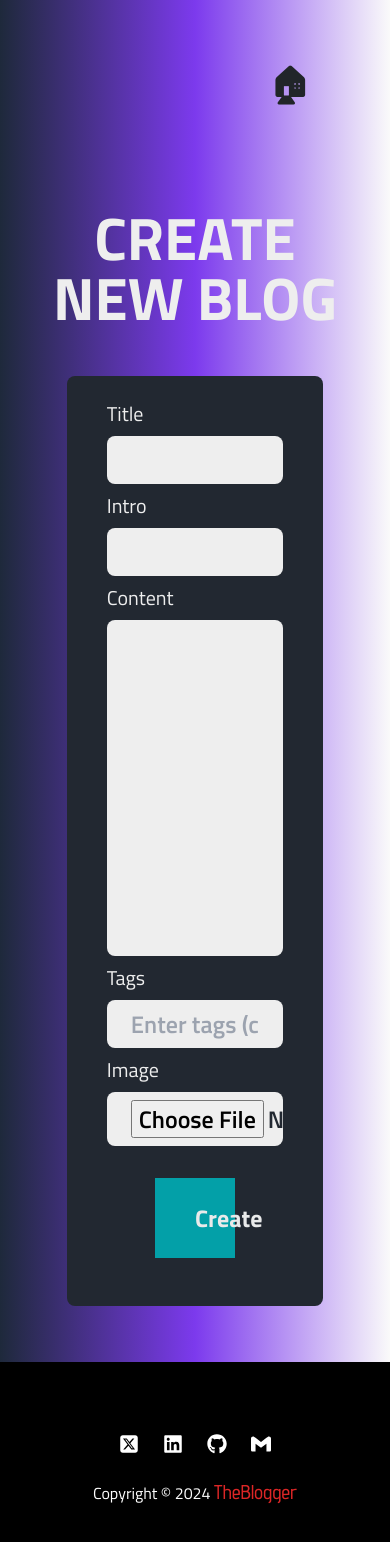
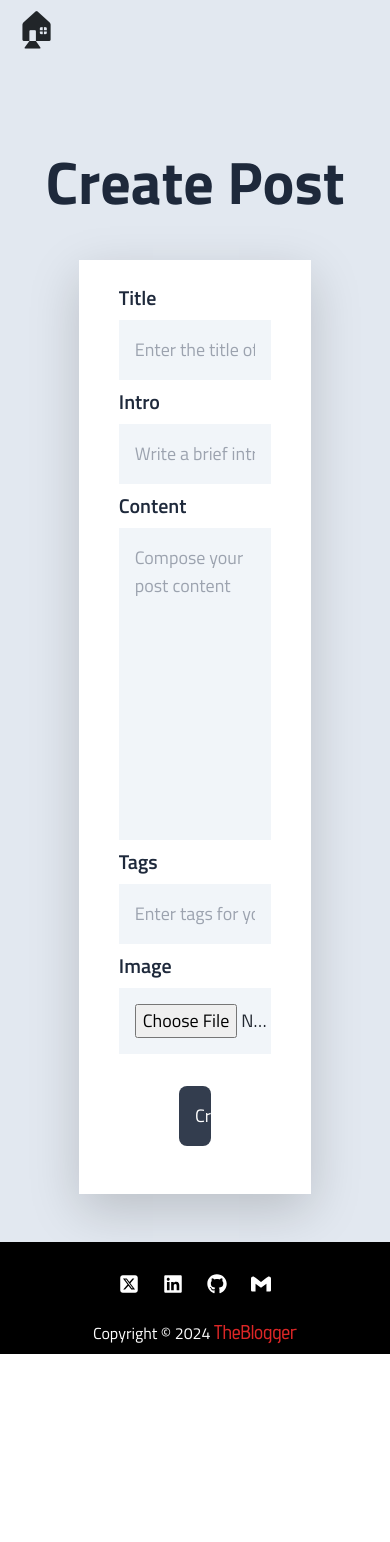
Before and after one commit to debanjan-G/Blog-Website, a React (Vite) app in the folder client/: page /create-blog in a window 390 px wide. Shown: the top 1542 px of the page. After the commit the page ends 1354 px from the top, so only its background shows below. Built offline with nearby package versions, Linux system fonts and the light colour scheme.

Commit message:
Improved Styling of Edit Blog and Create Blog Components

```diff
--- a/client/src/components/Auth Forms/Login.jsx
+++ b/client/src/components/Auth Forms/Login.jsx
@@ -67,7 +67,7 @@ const Login = () => {
                 <input required ref={emailRef} type="email" name="" id="email" className="bg-[#64748B] text-white py-2 px-4 rounded-md" />
                 <label className='text-[#DBEAFE]'>Password</label>
                 <input required ref={passwordRef} type="password" name="" id="password" className="bg-[#64748B] text-white py-2 px-4 rounded-md mb-4" />
-                <button className='bg-green-500 text-white font-semibold py-3 px-6 w-full rounded-md opacity-85 hover:opacity-100'>Log in</button>
+                <button className='bg-green-500 text-white font-semibold py-2 px-4 w-full rounded-md opacity-85 hover:opacity-100'>Log in</button>
               </form>
               <span className='text-white hover:text-green-500 block text-center mt-4'> <Link to="/register">New here? Click to register.</Link></span>
             </div>
--- a/client/src/components/Blog Forms/ContactForm.jsx
+++ b/client/src/components/Blog Forms/ContactForm.jsx
@@ -9,7 +9,7 @@ const ContactForm = () => {
       <div className='bg-cover h-full pb-10' style={{ backgroundImage: `url(${authBG})` }}>
         <Header />
         <div className='flex h-full items-center justify-center mx-1/2 w-full'></div>
-        <div className=' bg-slate-900 w-1/3 mx-auto p-10 rounded-lg  '>
+        <div className=' bg-slate-900 w-1/2 mx-auto p-10 rounded-lg  '>
           <h1 className='text-slate-200 text-4xl text-center'>Drop Us a Line</h1>
           <form action="" className="flex flex-col gap-4 h-full w-full p-5  text-lg">
             <label className='text-[#DBEAFE]'>Name</label>
@@ -18,11 +18,11 @@ const ContactForm = () => {
             <input type="email" name="" id="" className="bg-[#64748B] text-white py-2 px-4  rounded-md " />
             <label className='text-[#DBEAFE]'>Message</label>
             <textarea className="bg-[#64748B] text-white py-2 px-4  rounded-md  resize-none " rows="3" />
+            <button className='bg-green-500 text-white font-semibold py-3 px-6 w-1/2 mx-auto rounded-md  opacity-85 hover:opacity-100'>Submit</button>
           </form>
 
-          <button className='bg-green-500 text-white font-semibold py-3 px-6 w-full rounded-md my-6 mx-auto  opacity-85 hover:opacity-100'>Submit</button>
         </div>
-      </div>
+      </div >
     </>
   );
 };
--- a/client/src/components/Blog Forms/CreateBlogForm.jsx
+++ b/client/src/components/Blog Forms/CreateBlogForm.jsx
@@ -84,34 +84,36 @@ const CreateBlogForm = () => {
 
 
     return (
-        <>
 
 
-            <div className=" bg-gradient-to-l from-neutral-50 via-violet-600 to-slate-800 py-2 px-4 bg-center h-full  ">
-                <Header />
-                <h1 className='text-6xl text-[#EEEEEE] font-bold  text-center my-5'>CREATE NEW BLOG</h1>
-                <form onSubmit={handleSubmit} className='bg-[#222831] flex flex-col gap-2 py-6 rounded-lg px-10 w-3/4 my-5 mx-auto '>
-                    <label className='text-xl text-[#EEEEEE]'>Title</label>
-                    <input ref={titleRef} required className='rounded-lg text-2xl text-[#222831] font-semibold bg-[#EEEEEE] py-2 px-4 w-full' type="text" name="" id="title" />
 
-                    <label className='text-xl text-[#EEEEEE]'>Intro</label>
-                    <input ref={introRef} required className='rounded-lg text-2xl text-[#222831] font-semibold bg-[#EEEEEE] py-2 px-4 w-full' type="text" name="" id="intro" />
+        <div className=" bg-slate-200 h-full  ">
+            <Header />
+            <div className="flex flex-col justify-between h-full">
+                <div className="py-5 px-10">
+                    <h1 className='text-6xl text-slate-800 font-bold  text-center my-5'>Create Post</h1>
+                    <form onSubmit={handleSubmit} className='shadow-lg bg-white flex flex-col justify-center gap-2 py-6  px-10 w-3/4  mx-auto '>
+                        <label className='font-semibold text-xl text-slate-800'>Title</label>
+                        <input ref={titleRef} required className=' text-lg text-[#222831]  bg-slate-100 p-3 w-full' type="text" name="" id="title" placeholder='Enter the title of your post' />
 
-                    <label className='text-xl text-[#EEEEEE]'>Content</label>
-                    <textarea ref={contentRef} required className='rounded-lg text-2xl text-[#222831] font-semibold bg-[#EEEEEE] py-2 px-4 w-full resize-none' name="" id="content" rows="10" />
+                        <label className='font-semibold text-xl text-slate-800'>Intro</label>
+                        <input ref={introRef} required className=' text-lg text-[#222831]  bg-slate-100 p-3 w-full' type="text" name="" id="intro" placeholder='Write a brief introduction for your post' />
 
-                    <label className='text-xl text-[#EEEEEE]'>Tags</label>
-                    <input ref={tagsRef} className='rounded-lg text-2xl text-[#222831] font-semibold bg-[#EEEEEE] py-2 px-4 w-full' type="text" name="" id="tags" placeholder="Enter tags (comma-separated)" />
+                        <label className='font-semibold text-xl text-slate-800'>Content</label>
+                        <textarea ref={contentRef} required className=' text-lg text-[#222831]  bg-slate-100 p-3 w-full resize-none' name="" id="content" rows="10" placeholder='Compose your post content' />
 
-                    <label className='text-xl text-[#EEEEEE]'>Image</label>
-                    <input type="file" onChange={handleFileChange} className='rounded-lg text-2xl text-[#222831] font-semibold bg-[#EEEEEE] py-2 px-4 w-full' name="image" id="" />
+                        <label className='font-semibold text-xl text-slate-800'>Tags</label>
+                        <input ref={tagsRef} className=' text-lg text-[#222831] bg-slate-100 p-3 w-full' type="text" name="" id="tags" placeholder='Enter tags for your post, separated by commas' />
 
-                    {/* <input ref={imageRef} required className='rounded-lg text-2xl text-[#222831] font-semibold bg-[#EEEEEE] py-2 px-4 w-full' type="text" name="" id="image" /> */}
-                    {isLoading ? <div className='text-center my-2 text-4xl'><Loader /></div> : <button className='my-4 w-1/4 mx-auto mb-10 bg-[#00ADB5] py-4 px-10 opacity-90 text-white text-2xl font-bold hover:opacity-100'>Create</button>}
+                        <label className='font-semibold text-xl text-slate-800'>Image</label>
+                        <input type="file" onChange={handleFileChange} className=' text-lg text-[#222831]  bg-slate-100 p-3 w-full' name="image" id="" placeholder='Choose an image to upload for your post' />
 
-                </form >
+                        {/* <input ref={imageRef} required className=' text-lg text-[#222831]  bgslatebg-slate-100] p-3 w-full' type="text" name="" id="image" /> */}
+                        {isLoading ? <div className='text-center my-2 text-4xl'><Loader /></div> : <button className='my-4 w-1/6 rounded-lg mx-auto mb-10 bg-slate-800  p-3 opacity-90 text-white text-lg  hover:opacity-100'>Create</button>}
+                    </form >
+                </div >
             </div >
-        </>
+        </div >
     )
 }
 
--- a/client/src/components/Blog Forms/EditBlogForm.jsx
+++ b/client/src/components/Blog Forms/EditBlogForm.jsx
@@ -1,4 +1,3 @@
-/* eslint-disable react/prop-types */
 import { useState } from 'react';
 import Header from '../Layout/Header';
 import axios from 'axios';
@@ -7,7 +6,7 @@ import { useLocation, useNavigate } from 'react-router-dom';
 const EditBlogForm = () => {
     const location = useLocation();
     const { id, title, intro, content, img, tags } = location.state;
-    const navigateTo = useNavigate()
+    const navigateTo = useNavigate();
 
     const [userInput, setUserInput] = useState({
         title: title,
@@ -17,110 +16,107 @@ const EditBlogForm = () => {
         tags: tags,
     });
 
-
     const handleInputChange = (e) => {
-        console.log(e.target);
         const { name, value } = e.target;
         if (name === "tags") {
-            setUserInput(prevInput => ({ ...prevInput, tags: value.split(',') }))
+            setUserInput(prevInput => ({ ...prevInput, tags: value.split(',') }));
         } else {
-            setUserInput(prevInput => ({
-                ...prevInput,
-                [name]: value,
-            }));
+            setUserInput(prevInput => ({ ...prevInput, [name]: value }));
         }
-
     };
 
-    const token = localStorage.getItem("jwt")
+    const token = localStorage.getItem("jwt");
 
     const headers = {
         'Authorization': `Bearer ${token}`
-    }
+    };
 
     const editBlog = (e) => {
-        e.preventDefault()
+        e.preventDefault();
         axios.patch(`/api/v1/posts/${id}`, { ...userInput }, { headers }).then(res => {
-            console.log(res);
             if (res.status === 200) {
-                navigateTo("/profile/edited")
+                navigateTo("/profile/edited");
             }
-        }).catch(err => console.log(err))
-    }
-
-
-
-
+        }).catch(err => console.log(err));
+    };
 
     return (
-        <div className=' bg-gradient-to-l from-neutral-50 via-violet-600 to-slate-800 py-2 px-4 bg-center h-full '>
+        <div className='bg-slate-200 h-full'>
             <Header />
-            <h1 className='text-6xl text-[#EEEEEE] font-bold  text-center my-5 '>EDIT BLOG</h1>
-            <form onSubmit={editBlog} className='bg-[#222831] flex flex-col gap-2 py-6 my-5 rounded-lg px-10 w-3/4  mx-auto '>
-                <label className='text-xl text-[#EEEEEE]'>Title</label>
+            <div className="flex flex-col justify-between h-full">
+                <div className="py-5 px-10">
+                    <h1 className='text-6xl text-slate-800 font-bold text-center my-5'>Edit Blog</h1>
+                    <form onSubmit={editBlog} className='shadow-lg bg-white flex flex-col justify-center gap-2 py-6 px-10 w-3/4 mx-auto mb-8'>
+                        <label className='font-semibold text-xl text-slate-800'>Title</label>
                         <input
                             value={userInput.title}
                             onChange={handleInputChange}
                             required
-                    className='rounded-lg text-2xl text-[#222831] font-semibold bg-[#EEEEEE] py-2 px-4 w-full'
+                            className='text-lg text-[#222831] bg-slate-100 p-3 w-full rounded-lg'
                             type='text'
                             name='title'
                             id='title'
+                            placeholder='Enter the title of your post'
                         />
 
-                <label className='text-xl text-[#EEEEEE]'>Intro</label>
+                        <label className='font-semibold text-xl text-slate-800'>Intro</label>
                         <input
                             value={userInput.intro}
                             onChange={handleInputChange}
                             required
-                    className='rounded-lg text-2xl text-[#222831] font-semibold bg-[#EEEEEE] py-2 px-4 w-full'
+                            className='text-lg text-[#222831] bg-slate-100 p-3 w-full rounded-lg'
                             type='text'
                             name='intro'
                             id='intro'
+                            placeholder='Write a brief introduction for your post'
                         />
 
-                <label className='text-xl text-[#EEEEEE]'>Content</label>
+                        <label className='font-semibold text-xl text-slate-800'>Content</label>
                         <textarea
                             value={userInput.content}
                             onChange={handleInputChange}
                             required
-                    className='rounded-lg text-2xl text-[#222831] font-semibold bg-[#EEEEEE] py-2 px-4 w-full resize-none'
+                            className='text-lg text-[#222831] bg-slate-100 p-3 w-full resize-none rounded-lg'
                             name='content'
                             id='content'
                             rows='10'
+                            placeholder='Compose your post content'
                         />
 
-                <label className='text-xl text-[#EEEEEE]'>Tags</label>
+                        <label className='font-semibold text-xl text-slate-800'>Tags</label>
                         <input
                             value={userInput.tags}
                             onChange={handleInputChange}
-                    className='rounded-lg text-2xl text-[#222831] font-semibold bg-[#EEEEEE] py-2 px-4 w-full'
+                            className='text-lg text-[#222831] bg-slate-100 p-3 w-full rounded-lg'
                             type='text'
                             name='tags'
                             id='tags'
                             placeholder='Enter tags (comma-separated)'
                         />
 
-                <label className='text-xl text-[#EEEEEE]'>ImageURL</label>
+                        <label className='font-semibold text-xl text-slate-800'>Image URL</label>
                         <input
                             value={userInput.img}
                             onChange={handleInputChange}
                             required
-                    className='rounded-lg text-2xl text-[#222831] font-semibold bg-[#EEEEEE] py-2 px-4 w-full'
+                            className='text-lg text-[#222831] bg-slate-100 p-3 w-full rounded-lg'
                             type='text'
                             name='img'
                             id='image'
+                            placeholder='Enter the image URL for your post'
                         />
 
                         <button
                             type='submit'
-                    className='my-4 w-1/4 mx-auto mb-10 bg-[#00ADB5] py-4 px-10 opacity-90 text-white text-2xl font-bold hover:opacity-100'
-
+                            className='my-4 w-1/4 mx-auto bg-slate-800 p-3 text-white text-lg font-bold rounded-lg hover:opacity-90'
                         >
                             Edit Blog
                         </button>
                     </form>
                 </div>
+
+            </div>
+        </div>
     );
 };
 
--- a/client/src/components/Blog/Blogs.jsx
+++ b/client/src/components/Blog/Blogs.jsx
@@ -28,8 +28,8 @@ const Blogs = () => {
   return (
 
     <div className='text-slate-700 w-full mx-auto my-10' id='blogs'>
-      <h1 className='bg-gradient-to-r from-blue-800 via-violet-600 to-indigo-900 bg-clip-text text-transparent text-6xl anton-regular font-semibold text-center my-5'>Recent Blogs</h1>
-      <div className="blogs flex items-center flex-col md:flex-row md:flex-wrap md:justify-center  ">
+      <h1 className='text-blue-600 text-6xl anton-regular font-semibold text-center my-5'>Recent Blogs</h1>
+      <div className="blogs flex items-center flex-col">
         {posts.map((post) => (
           <Blog
             key={post._id}
--- a/client/src/components/Layout/Footer.jsx
+++ b/client/src/components/Layout/Footer.jsx
@@ -8,7 +8,7 @@ const Footer = () => {
   const currentYear = new Date().getFullYear()
   return (
 
-    <div id='footer' className='relative bottom-0  w-full bg-black p-5 flex flex-col items-center justify-center'>
+    <div id='footer' className='relative bottom-0  w-full bg-black p-2 flex flex-col items-center justify-center'>
       <div className="icons flex gap-4 text-xl my-4">
         <FaSquareXTwitter className='text-white hover:text-green-600 hover:cursor-pointer' />
         <FaLinkedin className='text-white hover:text-green-600 hover:cursor-pointer' />
--- a/client/src/components/Layout/Header.jsx
+++ b/client/src/components/Layout/Header.jsx
@@ -1,14 +1,11 @@
-import React from 'react'
 import { Link } from 'react-router-dom'
 
 const Header = () => {
   return (
-    <div>
-      <div className=" flex gap-10 justify-end font-semibold p-5">
+    <div className='p-2 '>
 
-        <Link to="/" className='p-2 rounded-md text-4xl hover:text-black'>🏠︎</Link>
+      <Link to="/" className='p-2 rounded-md text-4xl hover:text-black'>🏠︎</Link>
 
-      </div>
     </div>
   )
 }
--- a/client/src/components/Layout/Landing.jsx
+++ b/client/src/components/Layout/Landing.jsx
@@ -5,7 +5,7 @@ const Landing = () => {
 
   return (
     <>
-      <div className="bg-cover p-5 my-5 bg-center h-screen" style={{ backgroundImage: `url(${LandingBG})` }}>
+      <div className="bg-cover p-5 my-15 bg-center h-screen" style={{ backgroundImage: `url(${LandingBG})` }}>
         <div className='flex gap-10 flex-col h-full justify-center items-center w-[50%] mx-auto'>
           <h1 className='bg-gradient-to-r from-amber-500 to-pink-500 bg-clip-text text-transparent text-7xl anton-regular font-bold text-center'>Ignite Your Creativity with the World of Blogging</h1>
           <p className='text-slate-300 text-2xl my-2 text-center titillium-web-regular'>Step into a realm where imagination knows no bounds. This is a vibrant community where every voice is celebrated. Whether you're a seasoned wordsmith or just starting out, you can always find inspiration and support here. Happy Blogging!</p>
--- a/client/src/components/Utils/Button.jsx
+++ b/client/src/components/Utils/Button.jsx
@@ -2,7 +2,7 @@ import React from 'react'
 
 const Button = ({children}) => {
   return (
-    <button className='bg-slate-900 py-4 px-10 opacity-90 text-white font-bold hover:opacity-100'>
+    <button className='bg-slate-900 py-3 px-6 opacity-90 text-white font-semibold hover:opacity-100'>
       {children}
     </button>
   )
--- a/client/src/components/Utils/Loader.jsx
+++ b/client/src/components/Utils/Loader.jsx
@@ -2,12 +2,11 @@
 const Loader = () => {
     return (
         // <>
-        <div className="h-14 w-14 spinner-border text-success" role="status">
+        <div className="h-14 w-14 spinner-border text-primary" role="status">
             <span className="visually-hidden">Loading...</span>
 
         </div>
-        // {/* <p className="text-slate-200">{action}</p> */ }
-        // {/* </> */ }
+
     )
 }
 
```
Also changed, not shown: client/src/components/Blog/Blog.jsx (+21 -27 lines), client/src/components/Layout/Profile.jsx (+4 -6 lines). Lines whose indentation alone changed are shown as unchanged.
